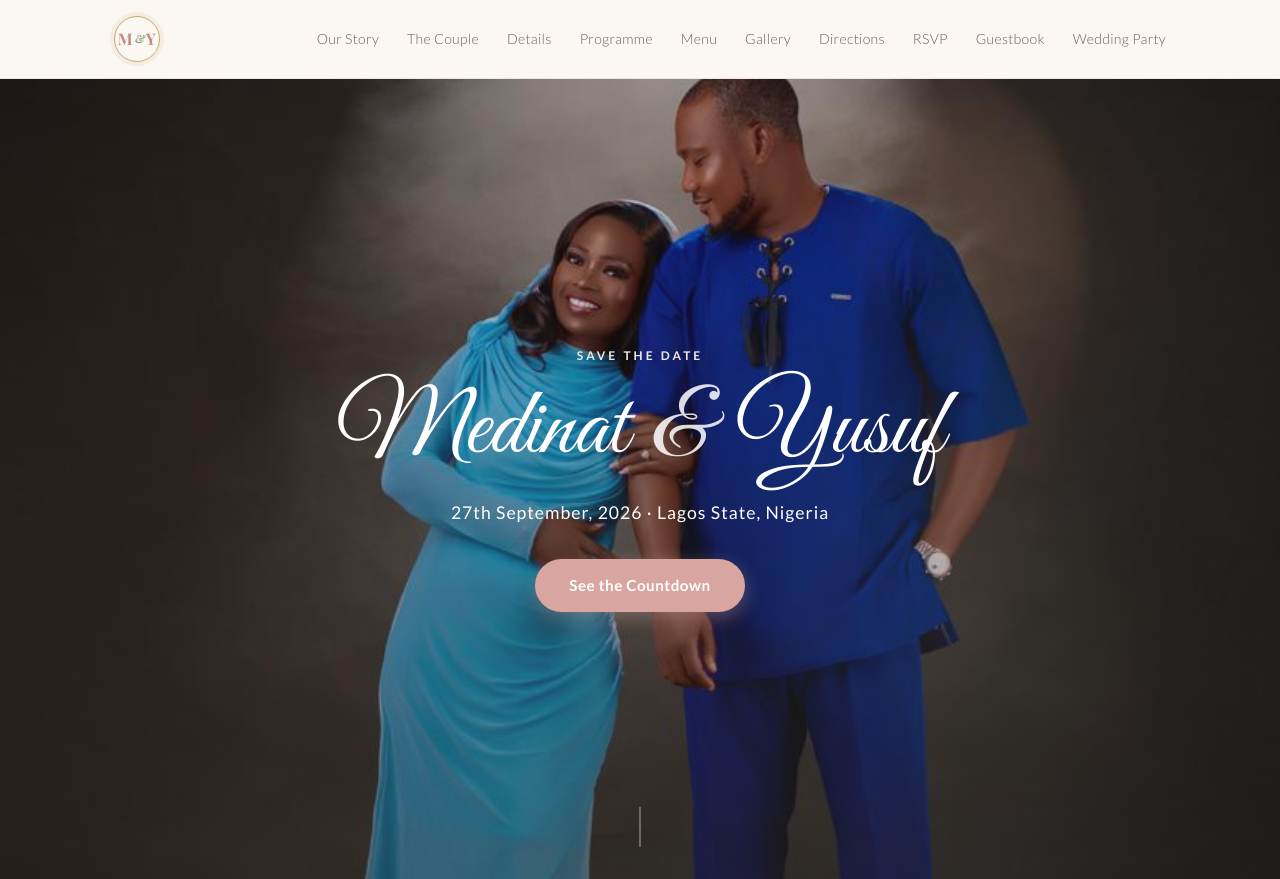
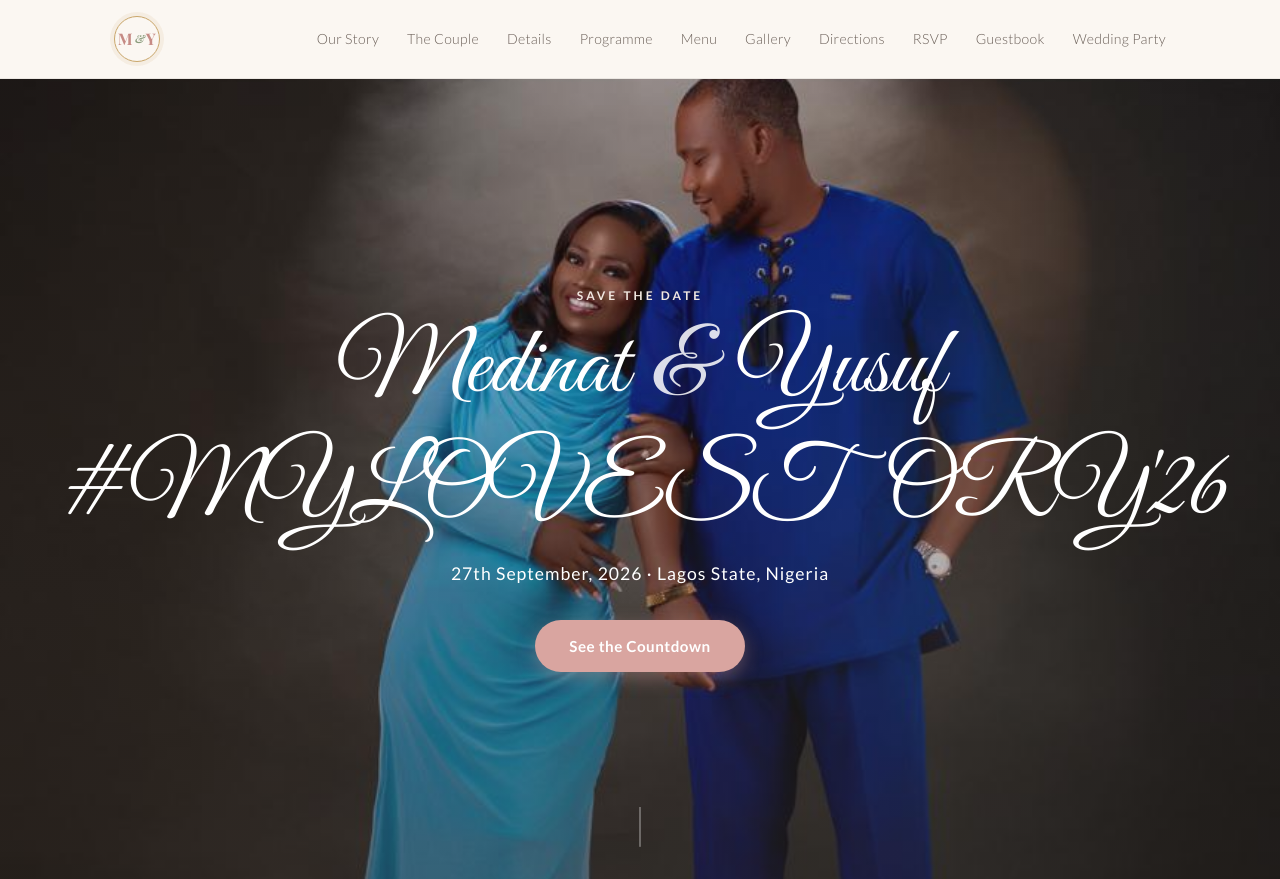
Before and after one commit to 4th-Lateef/wedding-site, a plain HTML site: page index.html in a window 1280 px wide. Shown: the top 879 px of the page. Drawn offline with nearby package versions, Linux system fonts and the light colour scheme; no server answers; a web font is replaced by a local one.

Commit message:
index.html

```diff
--- a/index.html
+++ b/index.html
@@ -45,6 +45,7 @@
   <div class="hero-content">
     <p class="eyebrow">Save the Date</p>
     <h1 class="hero-names">Medinat <span class="amp">&amp;</span> Yusuf</h1>
+    <p class="hero-names">#MYLOVESTORY'26</p>
     <p class="hero-date">27th September, 2026 · Lagos State, Nigeria</p>
     <a href="#countdown" class="btn btn-primary">See the Countdown</a>
   </div>
```
